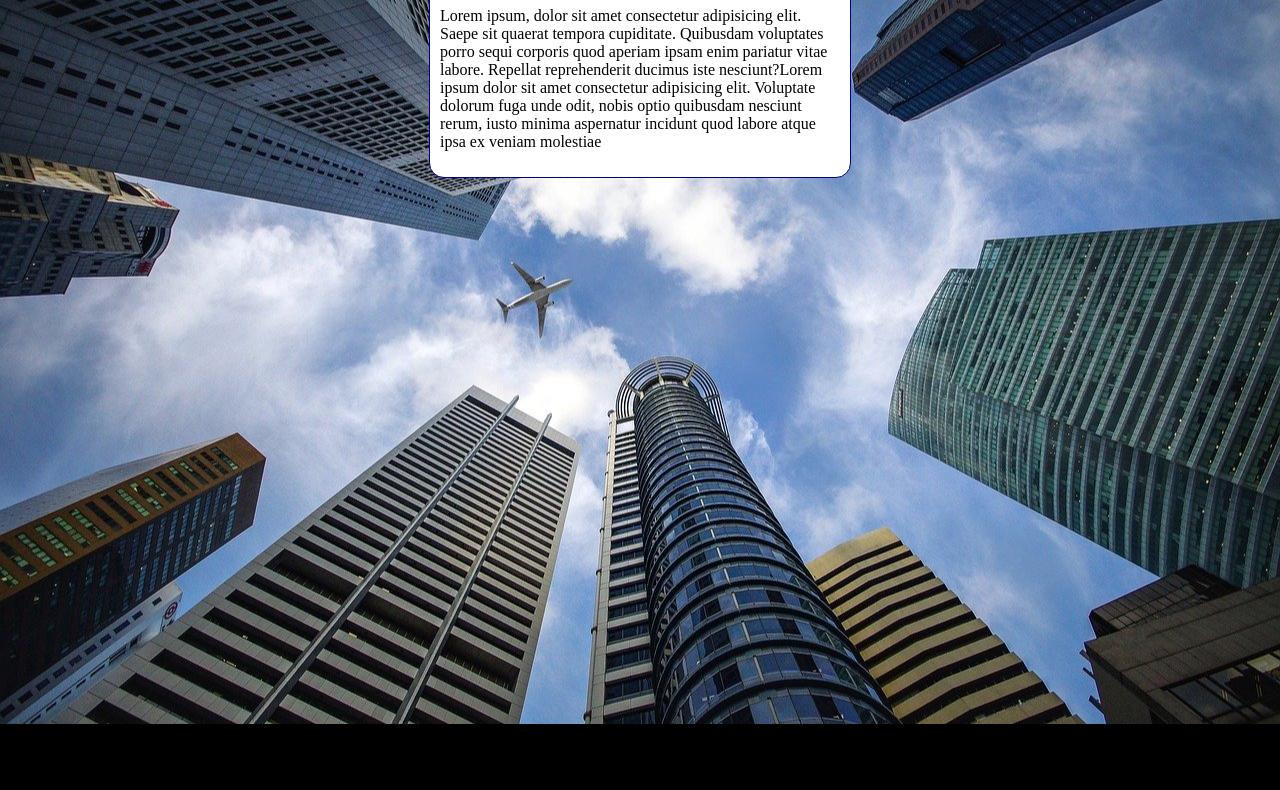
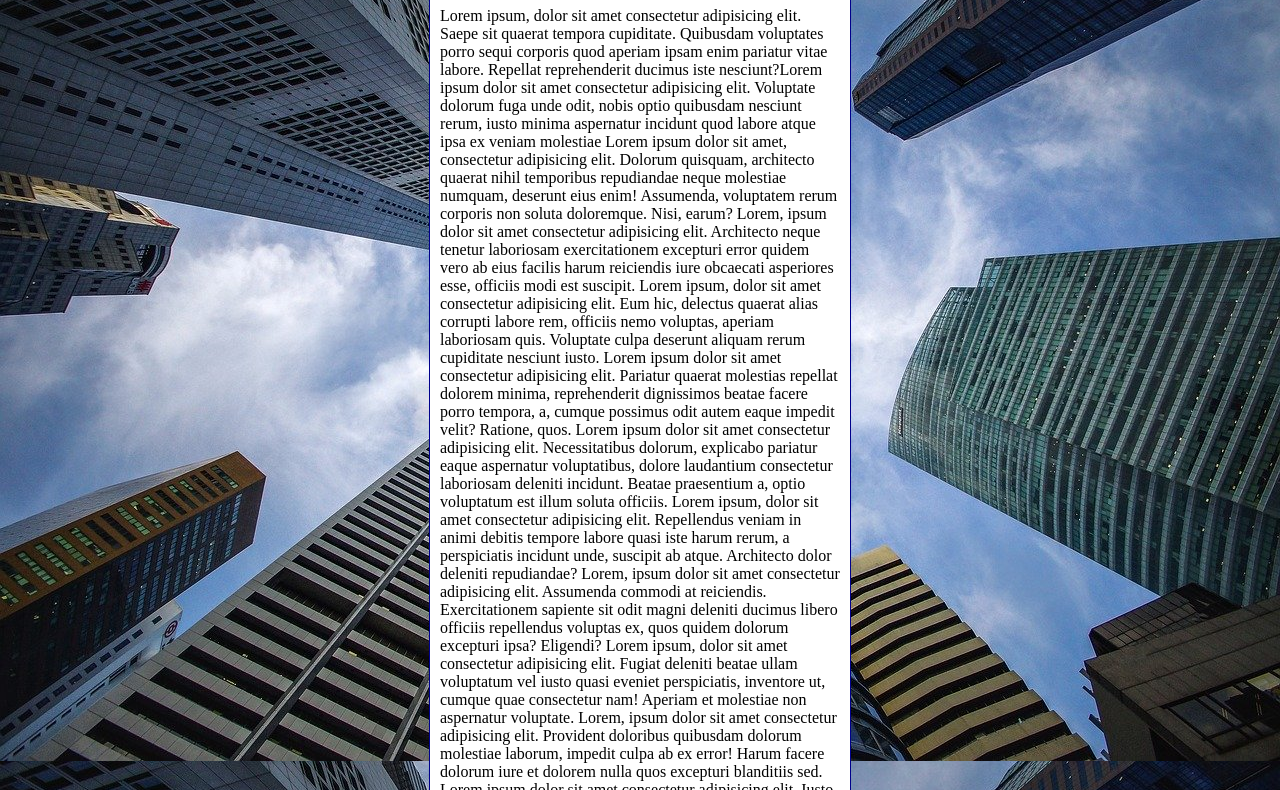
Before and after one commit to ogustavopereira/html-css, a plain HTML site: page exercicios/ex24/fundo04.html in a window 1280 px wide. Shown: the part 92-882 px from the top of the page. Before the commit the page ends 816 px from the top, so only its background shows below. Drawn offline with Linux system fonts and the light colour scheme.

Commit message:
Update fundo04.html

```diff
--- a/exercicios/ex24/fundo04.html
+++ b/exercicios/ex24/fundo04.html
@@ -8,16 +8,26 @@
     <style>
         body {
             height: 100vh;
-            background-color: black;
+            /* background-color: black;
             background-image: url(imagem/wallpaper002.jpg);
             background-position: center center;
             background-repeat: no-repeat;
             background-size: cover;
+            background-attachment: fixed; */
+
+            /* Shorthand - background
+            color > image > position > repeat > {size} > attachment*/
+
+            background: black url(imagem/wallpaper002.jpg) center center no-repeat fixed;
+
+            background-size: cover;
         }
+
+
 
         main {
             background-color: white;
-            width: 400px;
+            max-width: 400px;
             padding: 10px;
             margin: auto;
             border: 1px solid darkblue;
@@ -28,7 +38,22 @@
 <body>
     <main>
         <h1>Teste de Imagem de Fundo</h1>
-        <p>Lorem ipsum, dolor sit amet consectetur adipisicing elit. Saepe sit quaerat tempora cupiditate. Quibusdam voluptates porro sequi corporis quod aperiam ipsam enim pariatur vitae labore. Repellat reprehenderit ducimus iste nesciunt?Lorem ipsum dolor sit amet consectetur adipisicing elit. Voluptate dolorum fuga unde odit, nobis optio quibusdam nesciunt rerum, iusto minima aspernatur incidunt quod labore atque ipsa ex veniam molestiae <provident class="Lore"></provident></p>
+        <p>Lorem ipsum, dolor sit amet consectetur adipisicing elit. Saepe sit quaerat tempora cupiditate. Quibusdam voluptates porro sequi corporis quod aperiam ipsam enim pariatur vitae labore. Repellat reprehenderit ducimus iste nesciunt?Lorem ipsum dolor sit amet consectetur adipisicing elit. Voluptate dolorum fuga unde odit, nobis optio quibusdam nesciunt rerum, iusto minima aspernatur incidunt quod labore atque ipsa ex veniam molestiae
+        Lorem ipsum dolor sit amet, consectetur adipisicing elit. Dolorum quisquam, architecto quaerat nihil temporibus repudiandae neque molestiae numquam, deserunt eius enim! Assumenda, voluptatem rerum corporis non soluta
+        doloremque. Nisi, earum?
+        Lorem, ipsum dolor sit amet consectetur adipisicing elit. Architecto neque tenetur laboriosam exercitationem excepturi error quidem vero ab eius facilis harum reiciendis iure obcaecati asperiores esse, officiis modi est suscipit.
+        Lorem ipsum, dolor sit amet consectetur adipisicing elit. Eum hic, delectus quaerat alias corrupti labore rem, officiis nemo voluptas, aperiam laboriosam quis. Voluptate culpa deserunt aliquam rerum cupiditate nesciunt iusto.
+        Lorem ipsum dolor sit amet consectetur adipisicing elit. Pariatur quaerat molestias repellat dolorem minima, reprehenderit dignissimos beatae facere porro tempora, a, cumque possimus odit autem eaque impedit velit? Ratione, quos.
+        Lorem ipsum dolor sit amet consectetur adipisicing elit. Necessitatibus dolorum, explicabo pariatur eaque aspernatur voluptatibus, dolore laudantium consectetur laboriosam deleniti incidunt. Beatae praesentium a, optio voluptatum est illum soluta officiis. Lorem ipsum, dolor sit amet consectetur adipisicing elit. Repellendus veniam in animi debitis tempore labore quasi iste harum rerum, a perspiciatis incidunt unde, suscipit ab atque. Architecto dolor deleniti repudiandae?
+        Lorem, ipsum dolor sit amet consectetur adipisicing elit. Assumenda commodi at reiciendis. Exercitationem sapiente sit odit magni deleniti ducimus libero officiis repellendus voluptas ex, quos quidem dolorum excepturi ipsa? Eligendi?
+        Lorem ipsum, dolor sit amet consectetur adipisicing elit. Fugiat deleniti beatae ullam voluptatum vel iusto quasi eveniet perspiciatis, inventore ut, cumque quae consectetur nam! Aperiam et molestiae non aspernatur voluptate.
+        Lorem, ipsum dolor sit amet consectetur adipisicing elit. Provident doloribus quibusdam dolorum molestiae laborum, impedit culpa ab ex error! Harum facere dolorum iure et dolorem nulla quos excepturi blanditiis sed.
+        Lorem ipsum dolor sit amet consectetur adipisicing elit. Iusto ipsam natus non necessitatibus totam assumenda, illum veniam exercitationem quaerat dolor similique placeat magnam tenetur, maiores inventore aspernatur, ad tempora eligendi.
+        Lorem ipsum dolor sit amet consectetur adipisicing elit. Nulla nihil dolorum fugit distinctio consectetur aperiam quam commodi fugiat molestiae nobis, molestias eaque aspernatur architecto totam delectus maiores nemo vero deleniti.
+        Lorem ipsum dolor sit amet consectetur adipisicing elit. Voluptatum nihil quis iste, a nobis, itaque vitae accusamus totam quidem nulla soluta. Debitis error officia quos perferendis accusamus dolorem sunt aspernatur.
+        <provident class="Lore"></provident></p>
+
+
     </main>
 </body>
 </html>
```
